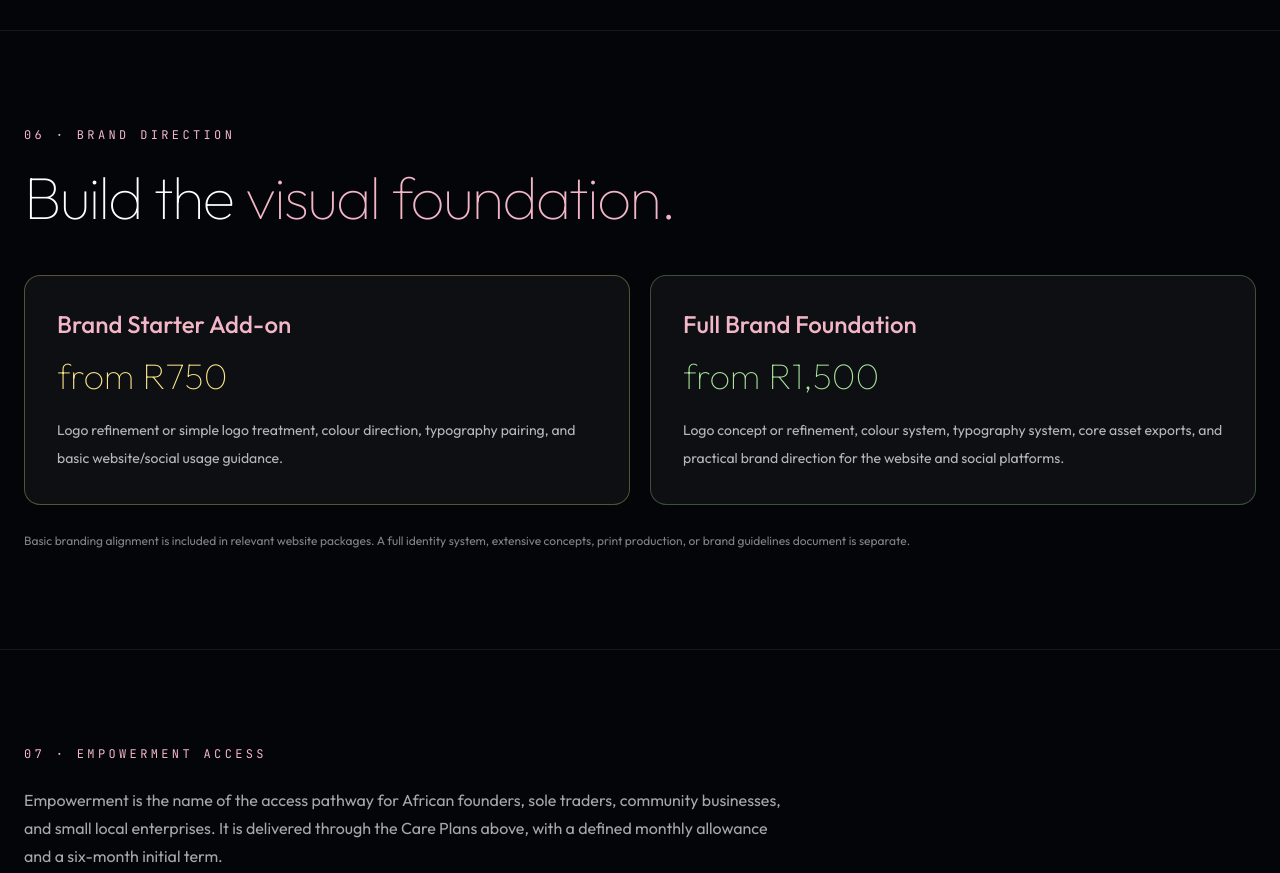
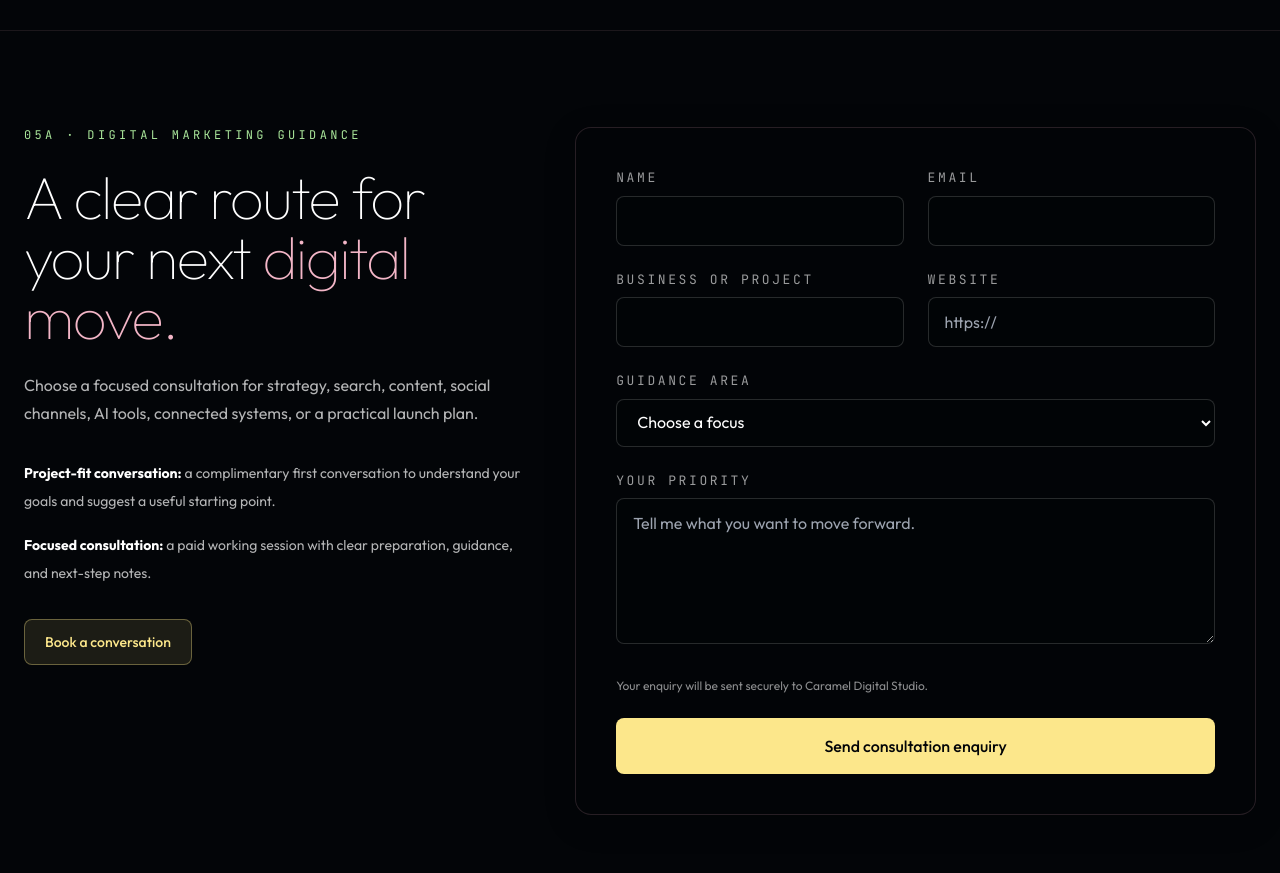
Before and after one commit to LilyCaramel2/caramel-digital-studio-vs-5, a plain HTML site: page pricing.html in a window 1280 px wide. Shown: the part 4940-5813 px from the top of the page. Drawn offline with nearby package versions, Linux system fonts and the light colour scheme.

Commit message:
integrate 05A consultation and codify build rules

```diff
--- a/pricing.html
+++ b/pricing.html
@@ -11,6 +11,7 @@
   <link rel="preconnect" href="https://fonts.gstatic.com" crossorigin>
   <link href="https://fonts.googleapis.com/css2?family=Outfit:wght@100;200;300;400;500;600;700&family=JetBrains+Mono:wght@300;400;500&display=swap" rel="stylesheet">
   <link rel="stylesheet" href="styles.css?v=3">
+  <script src="script.js" defer></script>
   <script>
     tailwind.config = {
       theme: {
@@ -184,6 +185,66 @@
       </div>
     </section>
 
+    <section id="digital-marketing-guidance" class="border-t border-pink/10 px-6 py-24" aria-labelledby="digital-marketing-guidance-title">
+      <div class="mx-auto grid max-w-7xl gap-12 lg:grid-cols-[0.85fr_1.15fr]">
+        <div>
+          <p class="mb-6 font-mono text-xs uppercase tracking-[0.28em] text-green">05A · digital marketing guidance</p>
+          <h2 id="digital-marketing-guidance-title" class="text-4xl font-thin tracking-[-0.03em] md:text-6xl">A clear route for your next <span class="text-pink">digital move.</span></h2>
+          <p class="mt-6 max-w-xl text-base leading-7 text-white/70">Choose a focused consultation for strategy, search, content, social channels, AI tools, connected systems, or a practical launch plan.</p>
+          <div class="mt-8 space-y-4 text-sm leading-7 text-white/70">
+            <p><strong class="text-white">Project-fit conversation:</strong> a complimentary first conversation to understand your goals and suggest a useful starting point.</p>
+            <p><strong class="text-white">Focused consultation:</strong> a paid working session with clear preparation, guidance, and next-step notes.</p>
+          </div>
+          <a href="#consultation-enquiry" class="mt-8 inline-block rounded-lg border border-yellow/35 bg-yellow/10 px-5 py-3 text-sm font-medium text-yellow transition hover:bg-yellow hover:text-navy">Book a conversation</a>
+        </div>
+
+        <form id="consultation-enquiry" class="glass-elevated rounded-2xl p-7 md:p-10" data-enquiry-form>
+          <input type="hidden" name="access_key" value="81fe9ebb-d32b-496c-8a78-4d5ef391052c">
+          <input type="hidden" name="subject" value="Caramel Digital Studio 05A consultation enquiry">
+          <input type="hidden" name="from_name" value="Caramel Digital Studio website">
+          <input type="checkbox" name="botcheck" class="hidden" tabindex="-1" autocomplete="off">
+
+          <div class="grid gap-6 md:grid-cols-2">
+            <div>
+              <label class="eyebrow mb-2 block text-white/60" for="consultation-name">Name</label>
+              <input id="consultation-name" name="name" type="text" autocomplete="name" required class="w-full rounded-lg border border-white/15 bg-navy/60 px-4 py-3 text-white outline-none focus:border-yellow">
+            </div>
+            <div>
+              <label class="eyebrow mb-2 block text-white/60" for="consultation-email">Email</label>
+              <input id="consultation-email" name="email" type="email" autocomplete="email" required class="w-full rounded-lg border border-white/15 bg-navy/60 px-4 py-3 text-white outline-none focus:border-yellow">
+            </div>
+            <div>
+              <label class="eyebrow mb-2 block text-white/60" for="consultation-business">Business or project</label>
+              <input id="consultation-business" name="business" type="text" autocomplete="organization" class="w-full rounded-lg border border-white/15 bg-navy/60 px-4 py-3 text-white outline-none focus:border-yellow">
+            </div>
+            <div>
+              <label class="eyebrow mb-2 block text-white/60" for="consultation-website">Website</label>
+              <input id="consultation-website" name="website" type="url" inputmode="url" placeholder="https://" class="w-full rounded-lg border border-white/15 bg-navy/60 px-4 py-3 text-white outline-none focus:border-yellow">
+            </div>
+            <div class="md:col-span-2">
+              <label class="eyebrow mb-2 block text-white/60" for="consultation-guidance">Guidance area</label>
+              <select id="consultation-guidance" name="guidance_area" required class="w-full rounded-lg border border-white/15 bg-navy/60 px-4 py-3 text-white outline-none focus:border-yellow">
+                <option value="" selected disabled>Choose a focus</option>
+                <option>Digital marketing strategy</option>
+                <option>SEO and content</option>
+                <option>Social channel setup</option>
+                <option>AI tools and workflow</option>
+                <option>Connected systems planning</option>
+                <option>Launch planning</option>
+              </select>
+            </div>
+            <div class="md:col-span-2">
+              <label class="eyebrow mb-2 block text-white/60" for="consultation-message">Your priority</label>
+              <textarea id="consultation-message" name="message" rows="5" required placeholder="Tell me what you want to move forward." class="w-full resize-y rounded-lg border border-white/15 bg-navy/60 px-4 py-3 text-white outline-none focus:border-yellow"></textarea>
+            </div>
+          </div>
+          <p class="mt-6 text-xs leading-6 text-white/55">Your enquiry will be sent securely to Caramel Digital Studio.</p>
+          <p class="text-sm text-white/80" data-form-status role="status" aria-live="polite"></p>
+          <button type="submit" class="mt-5 w-full rounded-lg bg-yellow px-6 py-4 font-medium text-navy transition hover:bg-white disabled:cursor-wait disabled:opacity-60">Send consultation enquiry</button>
+        </form>
+      </div>
+    </section>
+
     <section class="border-t border-pink/10 px-6 py-24" aria-labelledby="brand-plans">
       <div class="mx-auto max-w-7xl">
         <p class="mb-6 font-mono text-xs uppercase tracking-[0.28em] text-pink">06 · brand direction</p>
```
Also changed, not shown: 7 other files.
